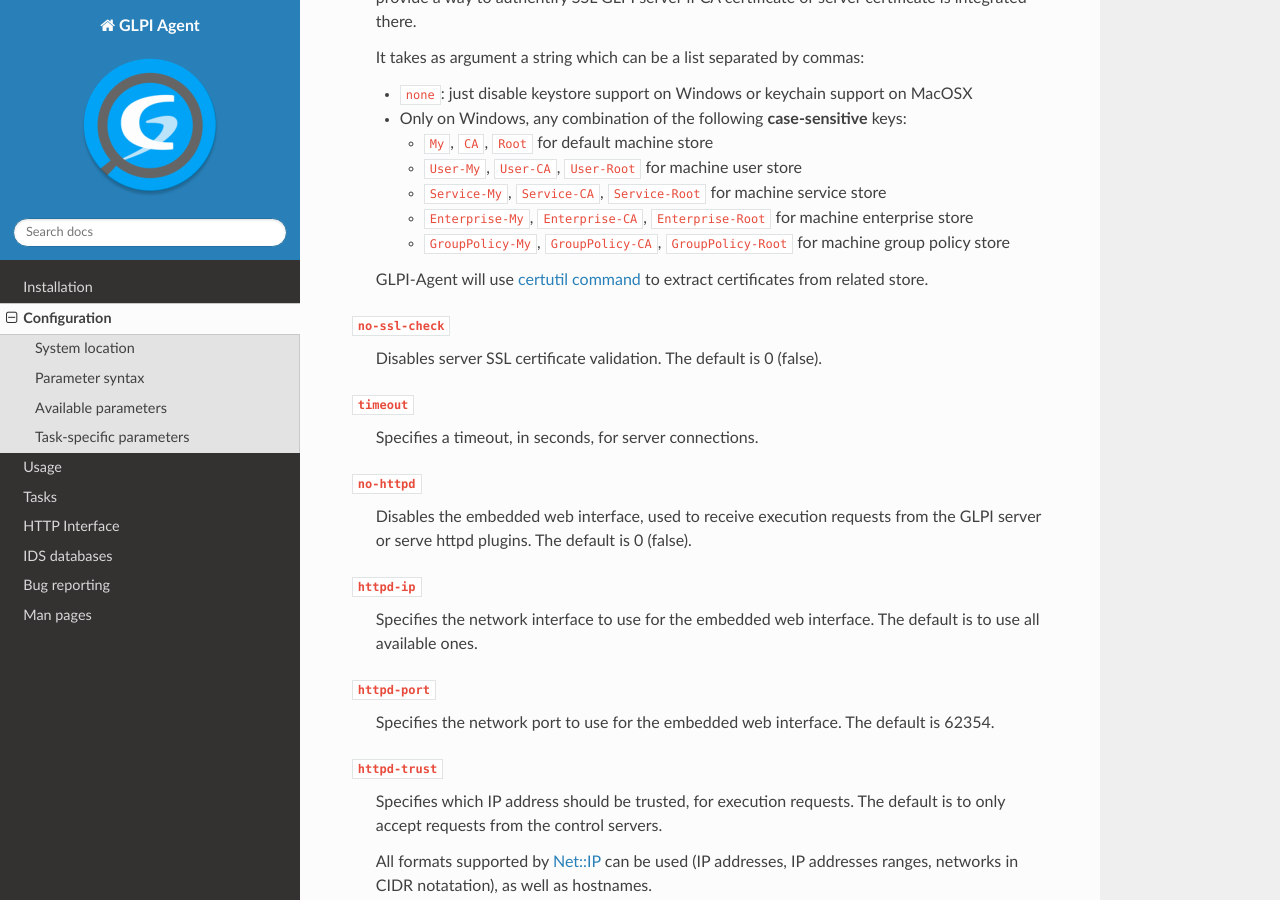
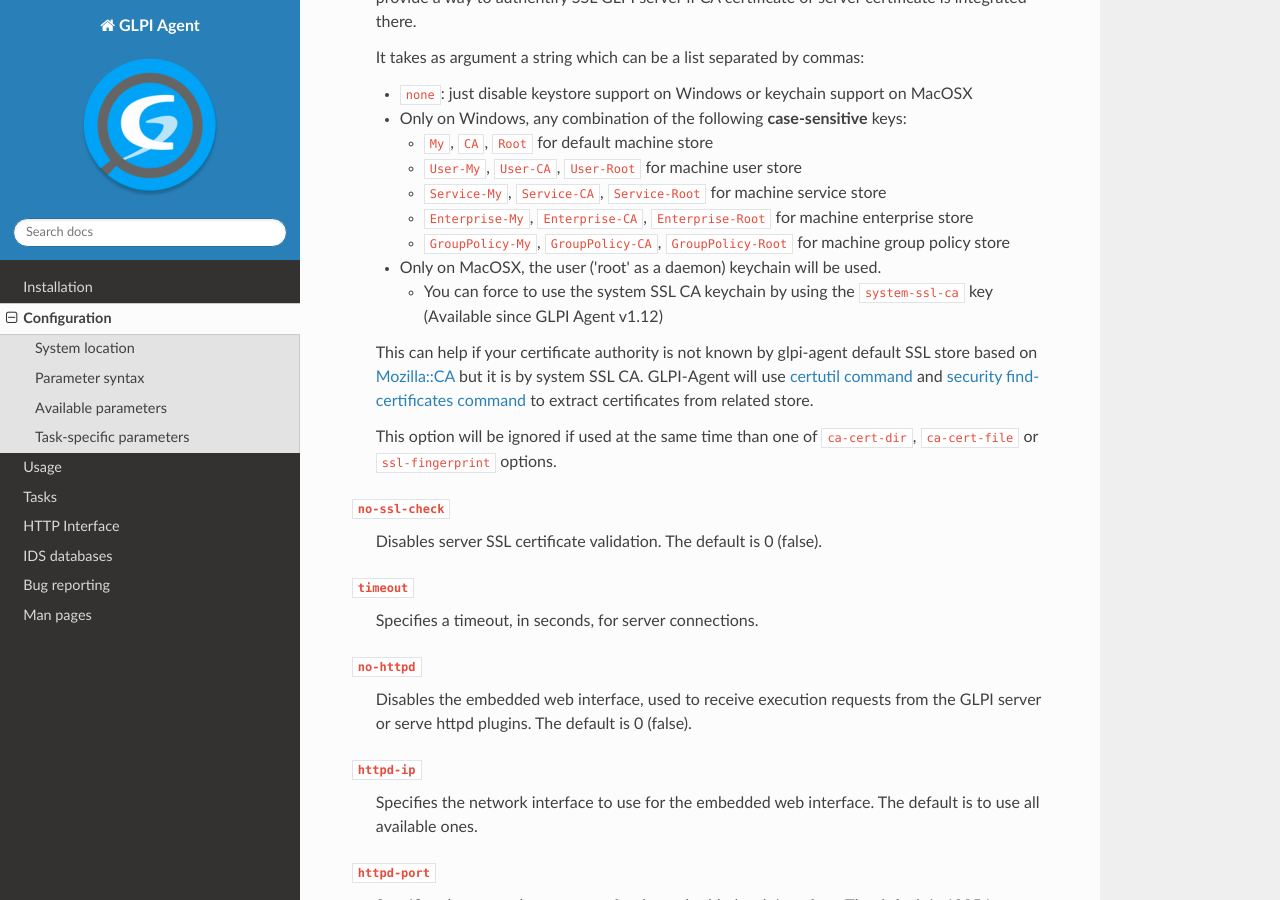
Before and after one commit to glpi-project/doc-agent, a Sphinx documentation site: the page built from source/configuration.rst, in a window 1280 px wide and 900 px high, scrolled down 5443 px. Built offline with Sphinx 7.4.7 and the Read the Docs theme 3.1.0, drawn with Linux system fonts in a browser that asks for light colours.

Commit message:
Improve ssl-keystore documentation (#11)
Co-authored-by: Guillaume Bougard <gbougard@teclib.com>

```diff
--- a/source/configuration.rst
+++ b/source/configuration.rst
@@ -267,8 +267,15 @@
       * ``Enterprise-My``, ``Enterprise-CA``, ``Enterprise-Root`` for machine enterprise store
       * ``GroupPolicy-My``, ``GroupPolicy-CA``, ``GroupPolicy-Root`` for machine group policy store
 
+    * Only on MacOSX, the user ('root' as a daemon) keychain will be used.
+
+      * You can force to use the system SSL CA keychain by using the ``system-ssl-ca`` key (Available since GLPI Agent v1.12)
+
+    This can help if your certificate authority is not known by glpi-agent default SSL store based on `Mozilla::CA <https://metacpan.org/pod/Mozilla::CA>`_ but it is by system SSL CA.
     GLPI-Agent will use `certutil command <https://learn.microsoft.com/en-us/windows-server/administration/windows-commands/certutil>`_
-    to extract certificates from related store.
+    and `security find-certificates command <https://ss64.com/mac/security-find-cert.html>`_ to extract certificates from related store.
+
+    This option will be ignored if used at the same time than one of ``ca-cert-dir``, ``ca-cert-file`` or ``ssl-fingerprint`` options.
 
 .. _no-ssl-check:
 
```
